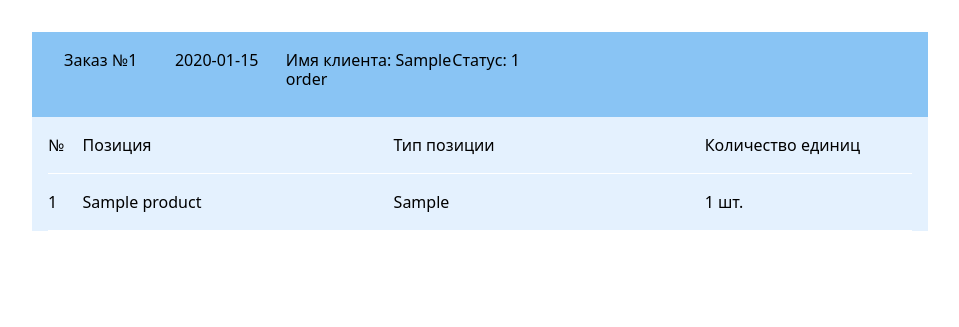
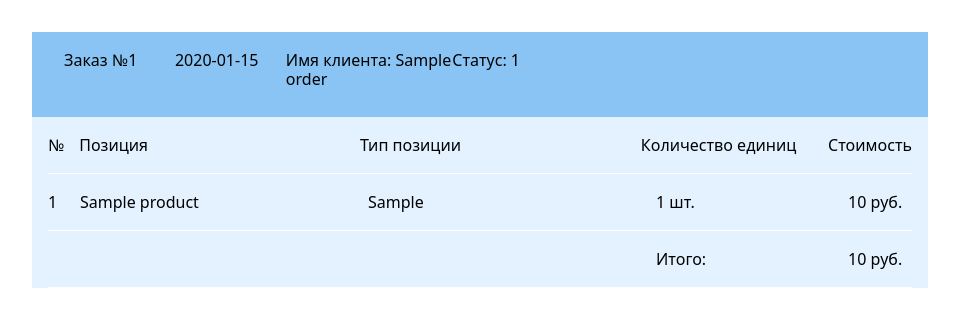
Before and after one commit to MustafinMP/CatCoffee, a Flask app: page /order/all in a window 1280 px wide. Shown: the part 80-407 px from the top of the page, without its empty margins (0-959 px from the left). Run offline with Flask 3, Linux system fonts and the light colour scheme; a user stored in the database is signed in; tables that the repository leaves empty hold one stand-in row (values such as "Sample post").

Commit message:
Update interface

```diff
--- a/backend/order/repository.py
+++ b/backend/order/repository.py
@@ -59,6 +59,12 @@ class OrderRepository:
             self.session.add(position)
         self.session.commit()
 
+    def update_amount(self, order_id, amount):
+        order = self.get_by_id(order_id)
+        order.amount += amount
+        self.session.merge(order)
+        self.session.commit()
+
     def remove_position(self, order_id: int, product_id: int, count: int = 1):
         stmt = select(Position).where(
             and_(
@@ -83,3 +89,7 @@ class ProductRepository:
     def get_all(self) -> list[Product]:
         stmt = select(Product)
         return self.session.scalars(stmt).unique().all()
+
+    def get_by_id(self, product_id):
+        stmt = select(Product).where(Product.id == product_id)
+        return self.session.scalar(stmt)
--- a/backend/order/service.py
+++ b/backend/order/service.py
@@ -30,8 +30,11 @@ def get_order(order_id):
 
 def add_position_to_order(order_id, product_id):
     with db_session.create_session() as session:
-        repository = OrderRepository(session)
-        repository.add_position(order_id, product_id)
+        order_repository = OrderRepository(session)
+        order_repository.add_position(order_id, product_id)
+        product_repository = ProductRepository(session)
+        product = product_repository.get_by_id(product_id)
+        order_repository.update_amount(order_id, product.amount)
 
 
 def change_order_status(order_id, new_status_id):
--- a/static/css/orders.css
+++ b/static/css/orders.css
@@ -16,7 +16,7 @@
 
 .order-item {
     display: grid;
-    grid-template-columns: 1fr 9fr 9fr 6fr;
+    grid-template-columns: 1fr 9fr 9fr 6fr 2fr;
     margin: 1rem;
     border-bottom: 1px solid white;
 }
--- a/templates/order/orders.html
+++ b/templates/order/orders.html
@@ -19,6 +19,7 @@
         <p>Позиция</p>
         <p>Тип позиции</p>
         <p>Количество единиц</p>
+        <p>Стоимость</p>
     </div>
     {% for position in order.positions %}
     <div class="order-item">
@@ -26,8 +27,16 @@
         <p>{{ position.product.name }}</p>
         <p>{{ position.product.type }}</p>
         <p>{{ position.count }} шт.</p>
+        <p>{{ position.count * position.product.amount }} руб.</p>
     </div>
     {% endfor %}
+    <div class="order-item">
+        <p></p>
+        <p></p>
+        <p></p>
+        <p>Итого:</p>
+        <p>{{ order.amount }} руб.</p>
+    </div>
     {% else %}
     <p>Нет выбранных позиций</p>
     {% endif %}
```
Also changed, not shown: templates/order/edit_order.html (+9 -0 lines).
